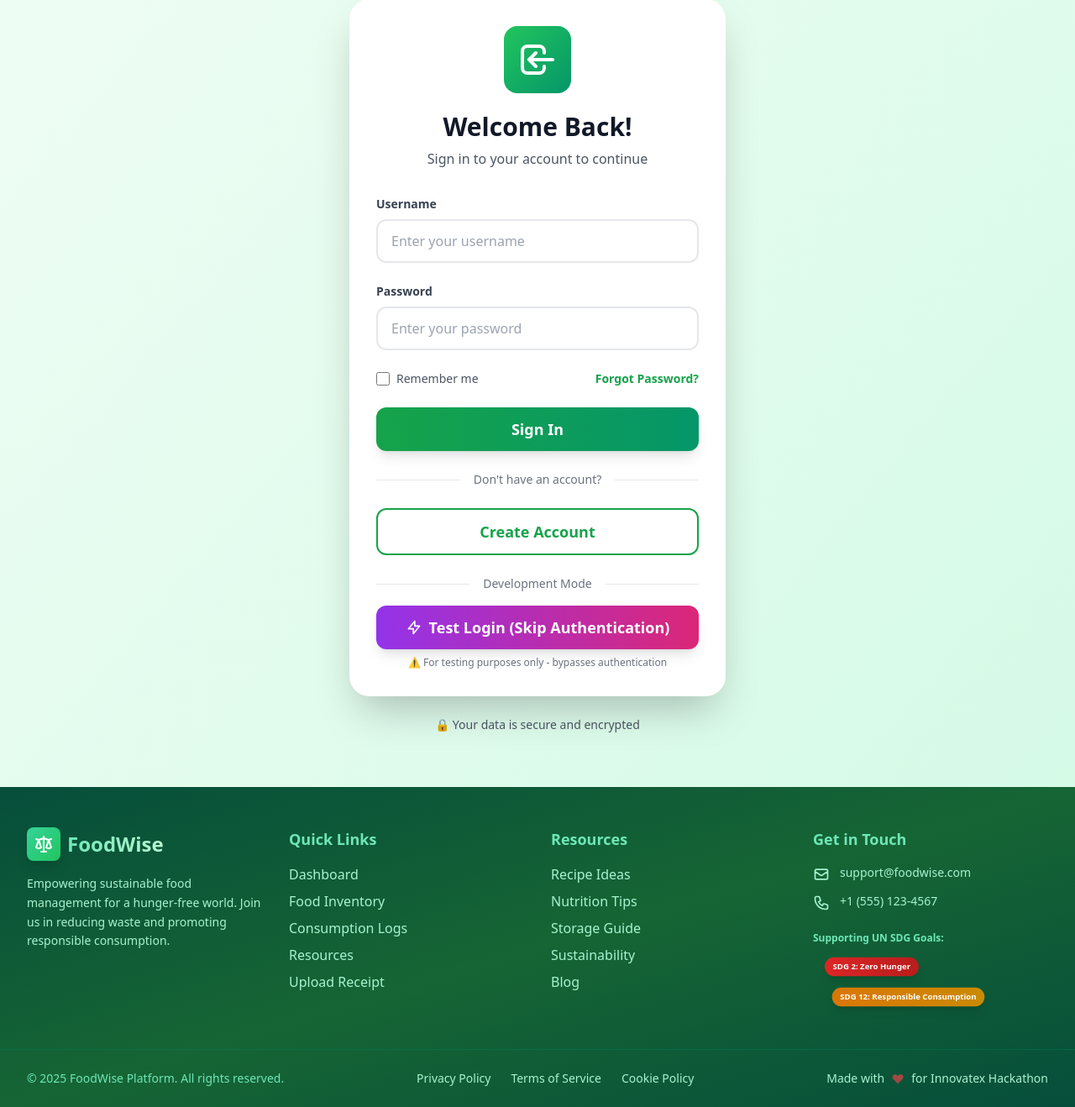
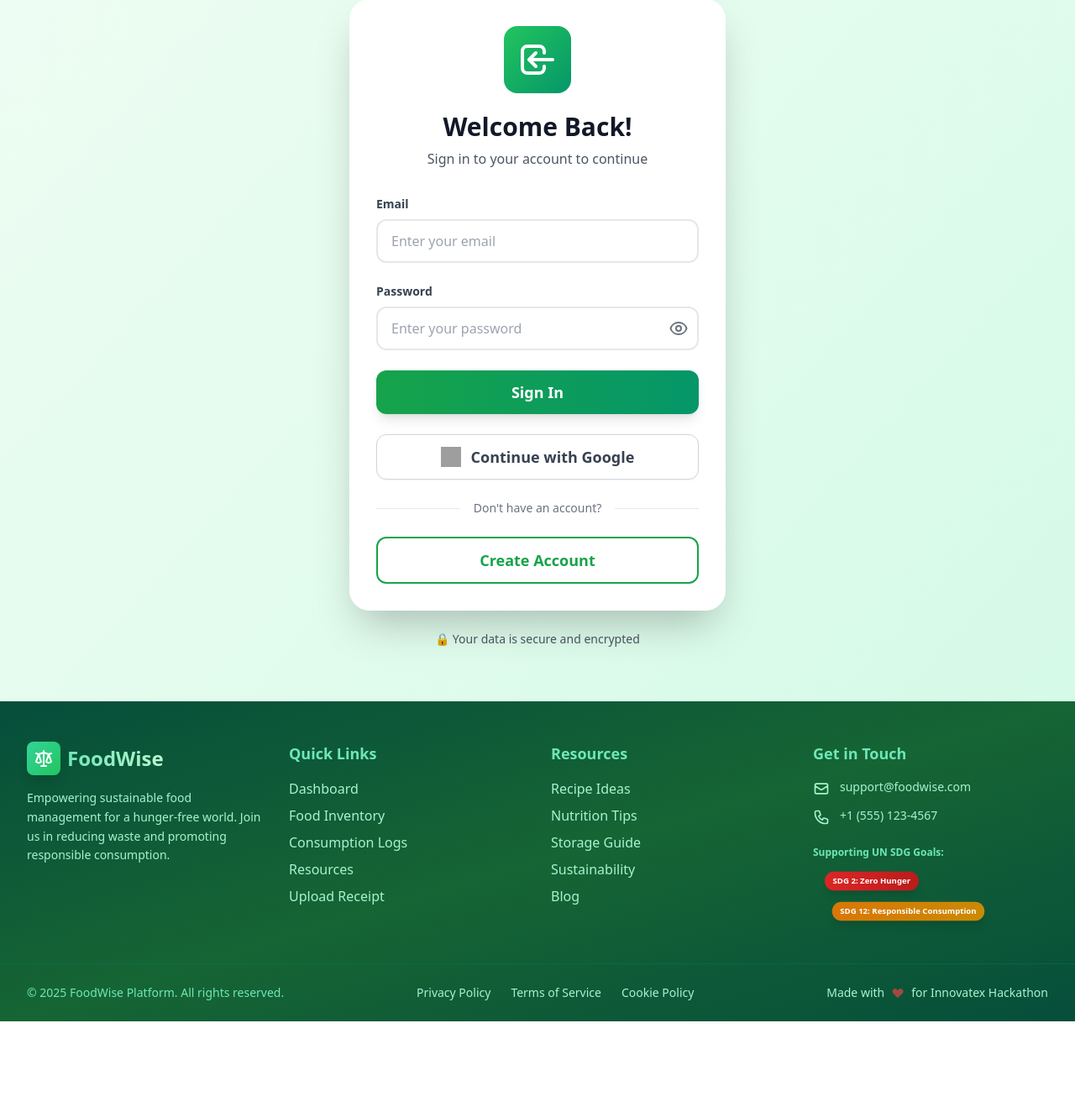
Before and after one commit to MRSHAKILS/FoodWise-AI-Powered-Food-Management-Sustainability-Platform, a Django app: page /users/login/ in a window 1280 px wide. Shown: the part 190-1508 px from the top of the page at 84% size. After the commit the page ends 1406 px from the top, so only its background shows below. Run offline with Django 5.2, Linux system fonts and the light colour scheme; some libraries are stand-ins or nearby versions; grey boxes are pictures that could not be loaded.

Commit message:
Reg and google auth

```diff
--- a/Platform/urls.py
+++ b/Platform/urls.py
@@ -27,4 +27,5 @@ urlpatterns = [
     path("food/", include('food.urls')),
     path("resources/", include('resources.urls')),
     path("uploads/", include('uploads.urls')),
+    path("accounts/", include("allauth.urls")),
 ]
--- a/users/templates/users/login.html
+++ b/users/templates/users/login.html
@@ -1,4 +1,6 @@
 {% load static %}
+{% load socialaccount %}
+
 <!DOCTYPE html>
 <html lang="en">
 <head>
@@ -8,18 +10,20 @@
     <script src="https://cdn.tailwindcss.com"></script>
     <script src="https://cdnjs.cloudflare.com/ajax/libs/gsap/3.12.2/gsap.min.js"></script>
 </head>
+
 <body class="bg-gradient-to-br from-green-50 to-emerald-100 min-h-screen">
-    <!-- Include Navbar -->
+
     {% include 'navbar.html' %}
 
     <div class="pt-24 pb-16 px-4 sm:px-6 lg:px-8">
         <div class="max-w-md mx-auto">
-            <!-- Login Card -->
             <div class="bg-white rounded-3xl shadow-2xl p-8 auth-card">
+
                 <div class="text-center mb-8">
                     <div class="inline-block bg-gradient-to-br from-green-500 to-emerald-600 p-4 rounded-2xl mb-4">
                         <svg class="w-12 h-12 text-white" fill="none" stroke="currentColor" viewBox="0 0 24 24">
-                            <path stroke-linecap="round" stroke-linejoin="round" stroke-width="2" d="M11 16l-4-4m0 0l4-4m-4 4h14m-5 4v1a3 3 0 01-3 3H6a3 3 0 01-3-3V7a3 3 0 013-3h7a3 3 0 013 3v1"/>
+                            <path stroke-linecap="round" stroke-linejoin="round" stroke-width="2"
+                                  d="M11 16l-4-4m0 0l4-4m-4 4h14m-5 4v1a3 3 0 01-3 3H6a3 3 0 01-3-3V7a3 3 0 013-3h7a3 3 0 013 3v1"/>
                         </svg>
                     </div>
                     <h1 class="text-3xl font-black text-gray-900 mb-2">Welcome Back!</h1>
@@ -27,58 +31,99 @@
                 </div>
 
                 {% if error %}
-                <div class="mb-6 bg-red-50 border-2 border-red-200 text-red-700 px-4 py-3 rounded-xl" role="alert">
-                    <span class="block sm:inline">{{ error }}</span>
+                <div class="mb-6 bg-red-50 border-2 border-red-200 text-red-700 px-4 py-3 rounded-xl">
+                    <span>{{ error }}</span>
                 </div>
                 {% endif %}
 
                 <!-- Login Form -->
-                <form method="POST" action="{% url 'users:login' %}" class="space-y-6">
+                <form method="POST" action="{% url 'users:login' %}" class="space-y-6" autocomplete="off">
                     {% csrf_token %}
 
-                    <!-- Username Field -->
+                    <!-- Username -->
                     <div>
-                        <label for="username" class="block text-sm font-bold text-gray-700 mb-2">Username</label>
+                        <label class="block text-sm font-bold text-gray-700 mb-2">Email</label>
                         <input
                             type="text"
-                            id="username"
                             name="username"
-                            class="w-full px-4 py-3 border-2 border-gray-200 rounded-xl focus:border-green-500 focus:ring-2 focus:ring-green-200 transition-all duration-200"
-                            placeholder="Enter your username"
+                            id="usernameInput"
+                            autocomplete="off"
+                            class="w-full px-4 py-3 border-2 border-gray-200 rounded-xl
+                                   focus:border-green-500 focus:ring-2 focus:ring-green-200"
+                            placeholder="Enter your email"
                         >
                     </div>
 
-                    <!-- Password Field -->
+                    <!-- Password + Show Toggle -->
                     <div>
-                        <label for="password" class="block text-sm font-bold text-gray-700 mb-2">Password</label>
+                        <label class="block text-sm font-bold text-gray-700 mb-2">Password</label>
+
+                        <div class="relative">
                             <input
                                 type="password"
-                            id="password"
+                                id="passwordInput"
                                 name="password"
-                            class="w-full px-4 py-3 border-2 border-gray-200 rounded-xl focus:border-green-500 focus:ring-2 focus:ring-green-200 transition-all duration-200"
+                                autocomplete="new-password"
+                                class="w-full px-4 py-3 border-2 border-gray-200 rounded-xl
+                                       focus:border-green-500 focus:ring-2 focus:ring-green-200"
                                 placeholder="Enter your password"
                             >
+
+                            <!-- Toggle button -->
+                            <button
+                                type="button"
+                                id="togglePassword"
+                                class="absolute inset-y-0 right-3 flex items-center text-gray-500 hover:text-gray-700"
+                            >
+                                <svg id="showIcon" xmlns="http://www.w3.org/2000/svg" class="h-6 w-6"
+                                     fill="none" viewBox="0 0 24 24" stroke="currentColor">
+                                    <path stroke-linecap="round" stroke-linejoin="round" stroke-width="2"
+                                          d="M15 12a3 3 0 11-6 0 3 3 0 016 0z"/>
+                                    <path stroke-linecap="round" stroke-linejoin="round" stroke-width="2"
+                                          d="M2.458 12C3.732 7.943 7.523 5
+                                           12 5c4.478 0 8.268 2.943
+                                           9.542 7-1.274 4.057-5.064 7
+                                           -9.542 7-4.477 0-8.268-2.943
+                                           -9.542-7z"/>
+                                </svg>
+
+                                <svg id="hideIcon" xmlns="http://www.w3.org/2000/svg"
+                                     class="h-6 w-6 hidden" fill="none" viewBox="0 0 24 24" stroke="currentColor">
+                                    <path stroke-linecap="round" stroke-linejoin="round" stroke-width="2"
+                                          d="M13.875 18.825A10.05 10.05 0 0112 19
+                                           c-4.478 0-8.268-2.943-9.543-7
+                                           a9.97 9.97 0 011.563-3.029M9.878 9.878a3 3 0 014.243 4.243
+                                           M3 3l3.59 3.59"/>
+                                </svg>
+                            </button>
                         </div>
 
-                    <!-- Remember Me & Forgot Password -->
-                    <div class="flex items-center justify-between">
-                        <label class="flex items-center">
-                            <input type="checkbox" name="remember" class="w-4 h-4 text-green-600 border-gray-300 rounded focus:ring-green-500">
-                            <span class="ml-2 text-sm text-gray-600">Remember me</span>
-                        </label>
-                        <a href="#" class="text-sm font-bold text-green-600 hover:text-green-700">Forgot Password?</a>
+                        {% if password_error %}
+                        <p class="text-red-600 mt-2 text-sm font-semibold">{{ password_error }}</p>
+                        {% endif %}
                     </div>
 
-                    <!-- Submit Button -->
+                    <!-- Buttons -->
                     <button
                         type="submit"
-                        class="w-full bg-gradient-to-r from-green-600 to-emerald-600 text-white py-3 rounded-xl font-bold text-lg shadow-lg hover:shadow-xl hover:scale-105 transition-all duration-300"
+                        class="w-full bg-gradient-to-r from-green-600 to-emerald-600 text-white
+                               py-3 rounded-xl font-bold text-lg shadow-lg hover:shadow-xl hover:scale-105 transition-all"
                     >
                         Sign In
                     </button>
                 </form>
 
-                <!-- Divider -->
+                <!-- Google Login -->
+                <a
+                    href="{% provider_login_url 'google' %}"
+                    class="block w-full mt-6 py-3 rounded-xl font-bold text-lg border flex items-center
+                           justify-center gap-3 bg-white shadow-sm hover:shadow-md hover:scale-[1.03]
+                           transition-all border-gray-300"
+                >
+                    <img src="https://developers.google.com/identity/images/g-logo.png" class="w-6 h-6"/>
+                    <span class="text-gray-700">Continue with Google</span>
+                </a>
+
                 <div class="relative my-6">
                     <div class="absolute inset-0 flex items-center">
                         <div class="w-full border-t border-gray-200"></div>
@@ -88,62 +133,51 @@
                     </div>
                 </div>
 
-                <!-- Register Link -->
                 <a
                     href="{% url 'users:register' %}"
-                    class="block w-full text-center border-2 border-green-600 text-green-600 py-3 rounded-xl font-bold text-lg hover:bg-green-50 transition-all duration-300"
+                    class="block w-full text-center border-2 border-green-600 text-green-600
+                           py-3 rounded-xl font-bold text-lg hover:bg-green-50 transition-all"
                 >
                     Create Account
                 </a>
+            </div>
 
-                <!-- Test Login (Development Only) -->
-                <div class="mt-6">
-                    <div class="relative my-4">
-                        <div class="absolute inset-0 flex items-center">
-                            <div class="w-full border-t border-gray-200"></div>
-                        </div>
-                        <div class="relative flex justify-center text-sm">
-                            <span class="px-4 bg-white text-gray-500">Development Mode</span>
-                        </div>
-                    </div>
-                    <form method="POST" action="{% url 'users:test_login' %}">
-                        {% csrf_token %}
-                        <button
-                            type="submit"
-                            class="w-full bg-gradient-to-r from-purple-600 to-pink-600 text-white py-3 rounded-xl font-bold text-lg shadow-lg hover:shadow-xl hover:scale-105 transition-all duration-300 flex items-center justify-center space-x-2"
-                        >
-                            <svg class="w-5 h-5" fill="none" stroke="currentColor" viewBox="0 0 24 24">
-                                <path stroke-linecap="round" stroke-linejoin="round" stroke-width="2" d="M13 10V3L4 14h7v7l9-11h-7z"/>
-                            </svg>
-                            <span>Test Login (Skip Authentication)</span>
-                        </button>
-                    </form>
-                    <p class="text-xs text-center text-gray-500 mt-2">
-                        ⚠️ For testing purposes only - bypasses authentication
-                    </p>
+            <p class="text-sm text-center text-gray-600 mt-6">🔒 Your data is secure and encrypted</p>
         </div>
     </div>
 
-            <!-- Info Message -->
-            <div class="mt-6 text-center">
-                <p class="text-sm text-gray-600">
-                    🔒 Your data is secure and encrypted
-                </p>
-            </div>
-        </div>
-    </div>
-
-    <!-- Include Footer -->
     {% include 'footer.html' %}
 
     <script>
-        // GSAP Animation
+        // Animation
         gsap.from('.auth-card', {
             opacity: 0,
             y: 30,
             duration: 0.8,
             ease: 'power3.out'
         });
+
+        // Clear fields on page load
+        window.onload = function() {
+            document.getElementById("usernameInput").value = "";
+            document.getElementById("passwordInput").value = "";
+        };
+
+        // Show / Hide Password Toggle
+        const passwordInput = document.getElementById("passwordInput");
+        const toggleBtn = document.getElementById("togglePassword");
+        const showIcon = document.getElementById("showIcon");
+        const hideIcon = document.getElementById("hideIcon");
+
+        toggleBtn.addEventListener("click", () => {
+            const isHidden = passwordInput.type === "password";
+
+            passwordInput.type = isHidden ? "text" : "password";
+
+            showIcon.classList.toggle("hidden");
+            hideIcon.classList.toggle("hidden");
+        });
     </script>
+
 </body>
 </html>
--- a/users/urls.py
+++ b/users/urls.py
@@ -1,4 +1,4 @@
-from django.urls import path
+from django.urls import include, path
 from . import views
 
 app_name = 'users'
@@ -10,4 +10,6 @@ urlpatterns = [
     path('test-login/', views.test_login_view, name='test_login'),
     path('register/', views.register_view, name='register'),
     path('logout/', views.logout_view, name='logout'),
+    path("google-auth/", views.google_auth_view, name="google_auth"),
+
 ]
--- a/users/views.py
+++ b/users/views.py
@@ -1,51 +1,120 @@
+import json
 from django.shortcuts import render, redirect
-from django.contrib.auth import logout, login, authenticate
+from django.contrib.auth import login, logout, authenticate
 from django.contrib.auth.decorators import login_required
+from django.contrib import messages
+from django.contrib.auth.hashers import make_password
+from django.conf import settings
+from django.urls import reverse
+from .models import User
+from .forms import RegisterForm
+from django.http import JsonResponse
+from google.oauth2 import id_token
+from google.auth.transport import requests
 
-
-def dashboard_view(request):
-    # Non-authenticated users should NOT see dashboard
-    # Redirect them to landing page
-    # Only show dashboard if user is logged in or has test session
-    if request.user.is_authenticated or request.session.get('test_user_logged_in'):
-        return render(request, 'dashboard.html')
-    else:
-        # Redirect to login if they try to access dashboard directly
-        return redirect('users:login')
-
+# --------------------------
+# PUBLIC VIEWS
+# --------------------------
 
 def landing_view(request):
-    # Public homepage for non-authenticated users
-    return render(request, 'home.html')
-
-
-@login_required(login_url='users:login')
-def profile_view(request):
-    return render(request, 'users/profile.html')
-
-
-@login_required(login_url='users:login')
-def profile_edit_view(request):
-    # TODO: Implement profile editing with form validation
-    return render(request, 'users/profile_edit.html')
+    """Public landing page"""
+    return render(request, "home.html")
 
 
 def login_view(request):
-    # If already logged in, redirect to dashboard
-    if request.user.is_authenticated or request.session.get('test_user_logged_in'):
-        return redirect('dashboard')
+    if request.user.is_authenticated:
+        return redirect("dashboard")
 
-    if request.method == 'POST':
-        username = request.POST.get('username')
-        password = request.POST.get('password')
-        user = authenticate(request, username=username, password=password)
+    username_value = ""
+    password_value = ""
+
+    if request.method == "POST":
+        username_value = request.POST.get("username", "")
+        password_value = request.POST.get("password", "")
+
+        user = authenticate(request, username=username_value, password=password_value)
+
         if user is not None:
             login(request, user)
-            return redirect('dashboard')
+            return redirect("dashboard")
         else:
-            return render(request, 'users/login.html', {'error': 'Invalid username or password'})
-    return render(request, 'users/login.html')
+            return render(request, "users/login.html", {
+                "error": "Incorrect username or password.",
+                "username_value": "",   # CLEAR ON ERROR
+                "password_value": "",   # CLEAR ON ERROR
+            })
 
+    return render(request, "users/login.html", {
+        "username_value": "",
+        "password_value": "",
+    })
+
+def register_view(request):
+    if request.method == "POST":
+        full_name = request.POST.get("full_name")
+        email = request.POST.get("email")
+        password = request.POST.get("password")
+        confirm_password = request.POST.get("confirm_password")
+        household_size = request.POST.get("household_size")
+        location = request.POST.get("location")
+
+        dietary_list = request.POST.getlist("dietary_preferences")
+        dietary_preferences = ",".join(dietary_list)
+
+        if password != confirm_password:
+            return render(request, "users/register.html", {"error": "Passwords do not match!"})
+
+        # ✔ FIX: prevent duplicate email/username
+        if User.objects.filter(email=email).exists():
+            return render(request, "users/register.html", {
+                "error": "An account already exists with this email."
+            })
+
+        user = User.objects.create(
+            username=email,
+            email=email,
+            full_name=full_name,
+            household_size=household_size,
+            dietary_preferences=dietary_preferences,
+            location=location,
+            password=make_password(password),
+        )
+
+        # Specify backend manually when logging in manually
+        user.backend = "django.contrib.auth.backends.ModelBackend"
+        login(request, user)
+
+        return redirect("dashboard")
+
+    return render(request, "users/register.html")
+
+def logout_view(request):
+    """Logs the user out"""
+    logout(request)
+    messages.info(request, "You have been logged out.")
+    return redirect("landing")
+
+
+# --------------------------
+# PROTECTED VIEWS
+# --------------------------
+
+@login_required(login_url="users:login")
+def dashboard_view(request):
+    """Dashboard shown ONLY to logged-in users (allauth and normal)"""
+    return render(request, "dashboard.html")
+
+
+@login_required(login_url="users:login")
+def profile_view(request):
+    """Show logged-in user's profile"""
+    return render(request, "users/profile.html")
+
+
+@login_required(login_url="users:login")
+def profile_edit_view(request):
+    """Profile editing page (later will have actual form)"""
+    return render(request, "users/profile_edit.html")
 
 def test_login_view(request):
     """Test login without authentication - for development only"""
@@ -56,17 +125,32 @@ def test_login_view(request):
         return redirect('dashboard')
     return redirect('users:login')
 
+def google_auth_view(request):
+    if request.method == "POST":
+        data = json.loads(request.body)
+        token = data.get("credential")
 
-def register_view(request):
-    # TODO: Implement user registration with validation
-    return render(request, 'users/register.html')
+        try:
+            google_user = id_token.verify_oauth2_token(
+                token,
+                requests.Request(),
+                settings.GOOGLE_CLIENT_ID
+            )
 
+            email = google_user["email"]
+            name = google_user.get("name", "")
 
-def logout_view(request):
-    logout(request)
-    # Clear test login session
-    if 'test_user_logged_in' in request.session:
-        del request.session['test_user_logged_in']
-    if 'test_username' in request.session:
-        del request.session['test_username']
-    return redirect('landing')  # Redirect to landing page
+            user, created = User.objects.get_or_create(
+                email=email,
+                defaults={"username": email, "full_name": name}
+            )
+
+            user.backend = "django.contrib.auth.backends.ModelBackend"
+            login(request, user)
+
+            return JsonResponse({"status": "ok"})
+
+        except Exception as e:
+            return JsonResponse({"status": "error", "message": str(e)})
+
+    return JsonResponse({"status": "invalid"})
```
Also changed, not shown: Platform/settings.py (+39 -0 lines), users/forms.py (added, +41 -0 lines), users/models.py (+9 -1 lines), users/migrations/0001_initial.py (added). Lines whose indentation alone changed are shown as unchanged.
